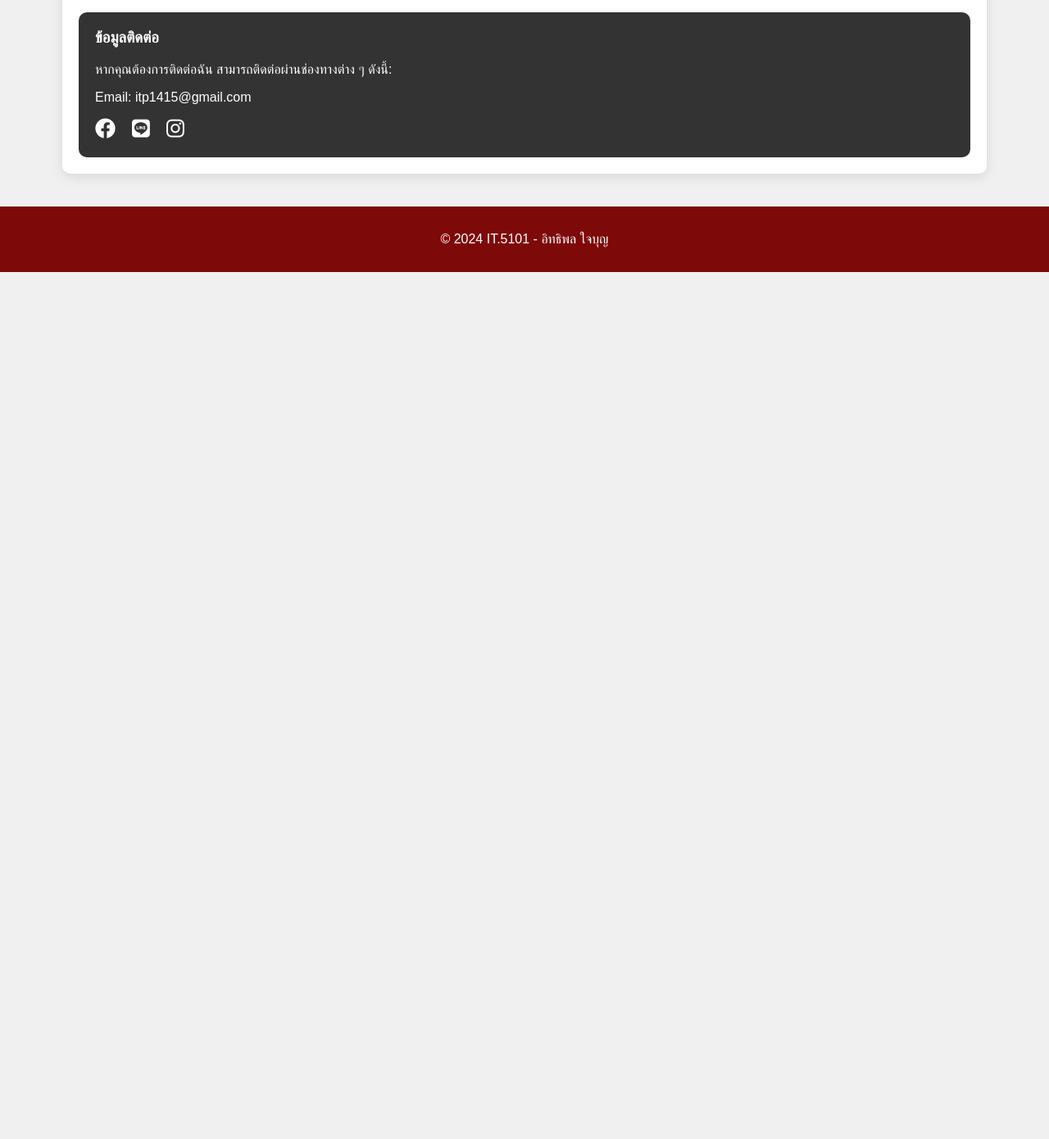
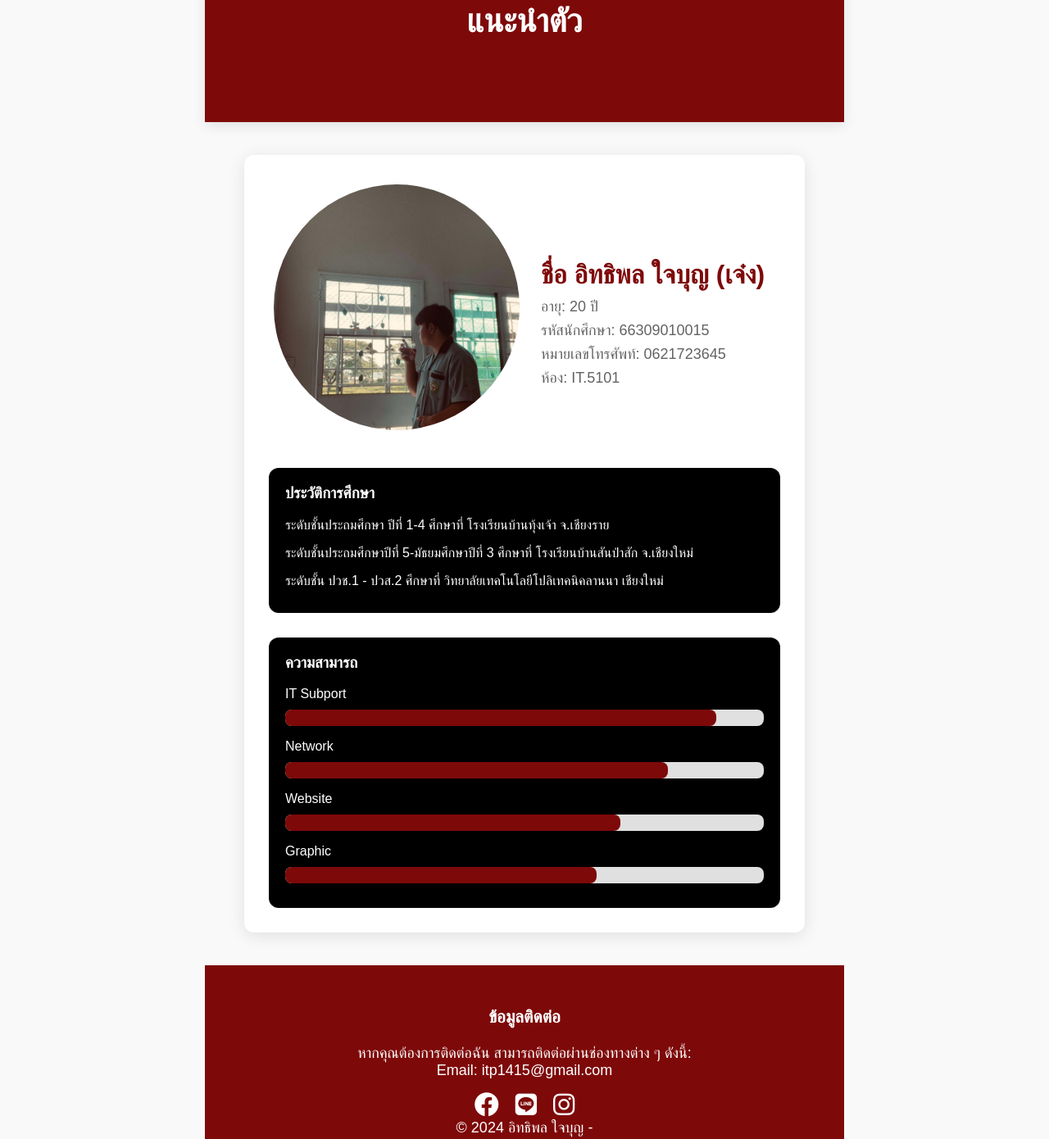
Before and after one commit to Fkakf/itthiphon.github.io, a plain HTML site: page index.html in a window 1280 px wide. Shown: the part 347-1737 px from the top of the page at 82% size. Before the commit the page ends 800 px from the top, so only its background shows below. Drawn offline with Linux system fonts and the light colour scheme.

Commit message:
newprofile_v2

```diff
--- a/index.html
+++ b/index.html
@@ -8,79 +8,114 @@
     <style>
         body {
             font-family: 'Arial', sans-serif;
-            background-color: #f0f0f0;
+            background-color: #f9f9f9;
             color: #333;
-            margin: 0;
-            padding: 0;
+            margin: 100px;
+            padding: 150px;
         }
         header {
-            background-color: #7e0909; /* สีแดง */
+            background-color: #7e0909;
             color: white;
             text-align: center;
-            padding: 30px 0;
-            box-shadow: 0 4px 10px rgba(0, 0, 0, 0.1);
+            padding: 100px 0;
+            box-shadow: 0 4px 15px rgba(0, 0, 0, 0.1);
         }
         header h1 {
-            font-size: 36px;
+            font-size: 40px;
             margin: 0;
         }
         .container {
-            width: 85%;
-            margin: 20px auto;
-            padding: 20px;
+            width: 80%;
+            margin: 40px auto;
+            padding: 30px;
             background-color: white;
-            border-radius: 10px;
-            box-shadow: 0 4px 15px rgba(0, 0, 0, 0.1);
+            border-radius: 12px;
+            box-shadow: 0 4px 20px rgba(0, 0, 0, 0.1);
         }
         .profile {
             display: flex;
-            justify-content: space-around;
+            justify-content: center;
             align-items: center;
-            margin-bottom: 30px;
+            flex-wrap: wrap;
+            margin-bottom: 40px;
         }
         .profile img {
             border-radius: 50%;
-            width: 180px;
-            height: 180px;
+            width: 300px;
+            height: 300px;
             object-fit: cover;
-            border: 5px solid #7e0909;
+            border: 6px solid #ffffff;
         }
         .profile-info {
             flex: 1;
             padding-left: 20px;
+            margin-top: 20px;
+            text-align: left;
         }
         .profile-info h2 {
-            margin: 0;
             color: #7e0909;
-            font-size: 28px;
+            font-size: 32px;
+            margin-bottom: 10px;
         }
         .profile-info p {
             font-size: 18px;
-            color: #555;
+            color: #636363;
             margin: 8px 0;
         }
         .contact-info {
-            background-color: #333; /* สีดำ */
+            background-color: #000000; /* สีดำ */
             color: white;
             padding: 20px;
-            border-radius: 10px;
-            margin-top: 20px;
+            border-radius: 12px;
+            margin-top: 30px;
         }
         .contact-info h3 {
             margin-top: 0;
         }
         .contact-info p {
             font-size: 16px;
-            margin-bottom: 15px;
+            margin-bottom: 10px;
         }
+
+        /* CSS สำหรับ Progress Bar */
+        .progress-bar {
+            background-color: #e0e0e0;
+            border-radius: 8px;
+            width: 100%;
+            height: 20px;
+            margin: 10px 0;
+        }
+        .progress-bar span {
+            display: block;
+            height: 100%;
+            border-radius: 8px;
+        }
+
+        .progress-bar .it-subport {
+            background-color: #7e0909;
+            width: 90%;
+        }
+        .progress-bar .network {
+            background-color: #7e0909;
+            width: 80%;
+        }
+        .progress-bar .website {
+            background-color: #7e0909;
+            width: 70%;
+        }
+        .progress-bar .graphic {
+            background-color: #7e0909;
+            width: 65%;
+        }
+
         .social-icons {
             display: flex;
-            justify-content: flex-start;
+            justify-content: center; /* ใช้ flexbox เพื่อให้ไอคอนอยู่ตรงกลาง */
             gap: 20px;
             margin-top: 15px;
         }
         .social-icons a {
-            font-size: 25px;
+            font-size: 30px;
             color: white;
             text-decoration: none;
         }
@@ -91,23 +126,74 @@
             background-color: #7e0909;
             color: white;
             text-align: center;
-            padding: 15px 0;
+            padding: 30px 0;
             margin-top: 40px;
+            font-size: 18px;
         }
+        footer p {
+            margin: 0;
+        }
+        footer a {
+            color: #fff;
+            text-decoration: none;
+        }
+        footer a:hover {
+            color: #ff5a5f;
+        }
+
+        /* เพิ่ม CSS สำหรับเมนูย่อย */
+        .menu {
+            position: absolute;
+            top: 20px;
+            right: 20px;
+            background-color: #7e0909;
+            color: white;
+            padding: 10px;
+            border-radius: 5px;
+            cursor: pointer;
+            font-size: 18px;
+        }
+
+        .menu-items {
+            display: none;
+            position: absolute;
+            top: 35px;
+            right: 0;
+            background-color: #7e0909;
+            border-radius: 5px;
+            box-shadow: 0 4px 10px rgba(0, 0, 0, 0.1);
+        }
+
+        .menu-items a {
+            color: white;
+            padding: 10px 20px;
+            display: block;
+            text-decoration: none;
+        }
+
+        .menu-items a:hover {
+            background-color: #ff5a5f;
+        }
+
+        .menu:hover .menu-items {
+            display: block;
+        }
+
     </style>
 </head>
 <body>
 
 <header>
-    <h1>แนะนำตัว - IT.5101</h1>
+    <h1>แนะนำตัว</h1>
 </header>
+
 
 <div class="container">
     <section class="profile">
         <img src="img/profile.jpg" alt="รูปของคุณ"> <!-- ใส่รูปของคุณที่นี่ -->
         <div class="profile-info">
             <h2>ชื่อ อิทธิพล ใจบุญ (เจ๋ง)</h2>
-            <p>อายุ 20ปี</p>
+            <p>อายุ: 20 ปี</p>
             <p>รหัสนักศึกษา: 66309010015</p>
             <p>หมายเลขโทรศัพท์: 0621723645</p>
             <p>ห้อง: IT.5101</p>
@@ -115,19 +201,43 @@
     </section>
 
     <section class="contact-info">
-        <h3>ข้อมูลติดต่อ</h3>
-        <p>หากคุณต้องการติดต่อฉัน สามารถติดต่อผ่านช่องทางต่าง ๆ ดังนี้:</p>
-        <p>Email: <a href="mailto:itp1415@gmail.com" style="color: #fff; text-decoration: none;">itp1415@gmail.com</a></p>
-        <div class="social-icons">
-            <a href="https://www.facebook.com/xiththiphl.c.buy/" target="_blank" title="Facebook"><i class="fab fa-facebook"></i></a>
-            <a href="https://line.me/ti/p/~itthiphon" target="_blank" title="Line"><i class="fab fa-line"></i></a>
-            <a href="https://www.instagram.com/" target="_blank" title="Instagram"><i class="fab fa-instagram"></i></a>
+        <h3>ประวัติการศึกษา</h3>
+        <p>ระดับชั้นประถมศึกษา ปีที่ 1-4 ศึกษาที่ โรงเรียนบ้านทุ้งเจ้า จ.เชียงราย</p>
+        <p>ระดับชั้นประถมศึกษาปีที่ 5-มัธยมศึกษาปีที่ 3 ศึกษาที่ โรงเรียนบ้านสันป่าสัก จ.เชียงใหม่</p>
+        <p>ระดับชั้น ปวช.1 - ปวส.2 ศึกษาที่ วิทยาลัยเทคโนโลยีโปลิเทคนิคลานนา เชียงใหม่</p>
+    </section>
+
+    <section class="contact-info">
+        <h3>ความสามารถ</h3>
+        <p>IT Subport </p>
+        <div class="progress-bar">
+            <span class="it-subport"></span>
+        </div>
+        <p>Network </p>
+        <div class="progress-bar">
+            <span class="network"></span>
+        </div>
+        <p>Website </p>
+        <div class="progress-bar">
+            <span class="website"></span>
+        </div>
+        <p>Graphic </p>
+        <div class="progress-bar">
+            <span class="graphic"></span>
         </div>
     </section>
 </div>
 
 <footer>
-    <p>© 2024 IT.5101 - อิทธิพล ใจบุญ</p>
+    <h3>ข้อมูลติดต่อ</h3>
+    <p>หากคุณต้องการติดต่อฉัน สามารถติดต่อผ่านช่องทางต่าง ๆ ดังนี้:</p>
+    <p>Email: <a href="mailto:itp1415@gmail.com">itp1415@gmail.com</a></p>
+    <div class="social-icons">
+        <a href="https://www.facebook.com/xiththiphl.c.buy/" target="_blank" title="Facebook"><i class="fab fa-facebook"></i></a>
+        <a href="https://line.me/ti/p/~itthiphon" target="_blank" title="Line"><i class="fab fa-line"></i></a>
+        <a href="https://www.instagram.com/" target="_blank" title="Instagram"><i class="fab fa-instagram"></i></a>
+    </div>
+    <p>© 2024 อิทธิพล ใจบุญ - </p>
 </footer>
 
 </body>
```
